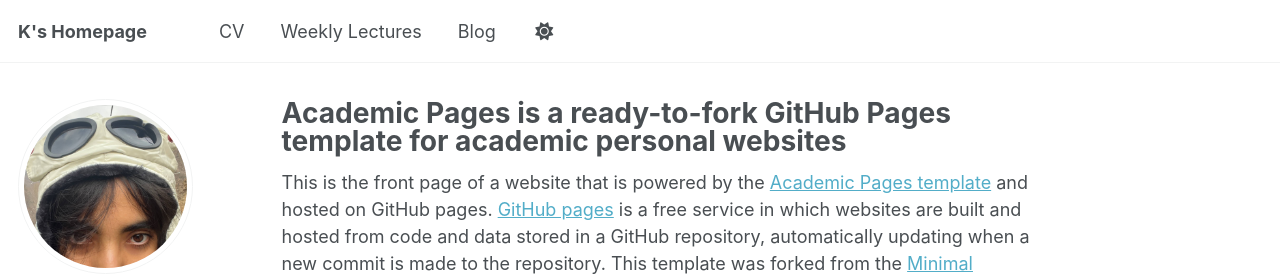
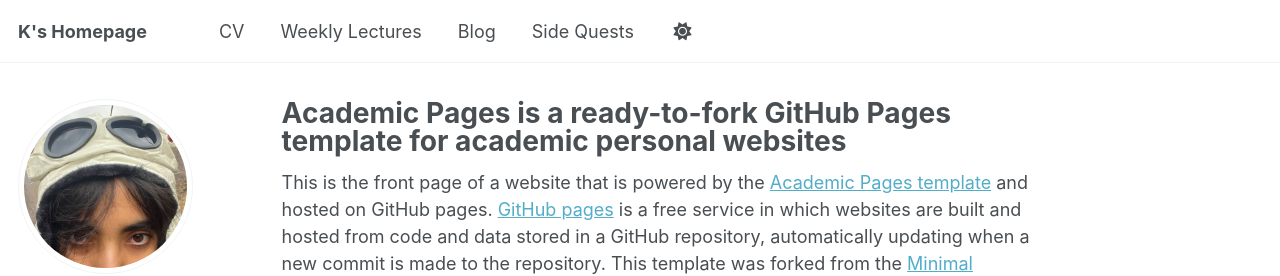
Before and after one commit to kabdollahi/kabdollahi.github.io, a Jekyll site: the page built from _pages/about.md, in a window 1280 px wide. Shown: the top 276 px of the page. Built offline with Jekyll 4.4.1, drawn with Linux system fonts in a browser that asks for light colours; a script that is not in the unit is left out.

Commit message:
Update navigation.yml

```diff
--- a/_data/navigation.yml
+++ b/_data/navigation.yml
@@ -25,7 +25,8 @@ main:
   - title: "Blog"
     url: /year-archive/
 
-
+  - title: "Side Quests"
+    url: /sidequests/
 
   # - title: "CV"
   #   url: /cv-json/
```
